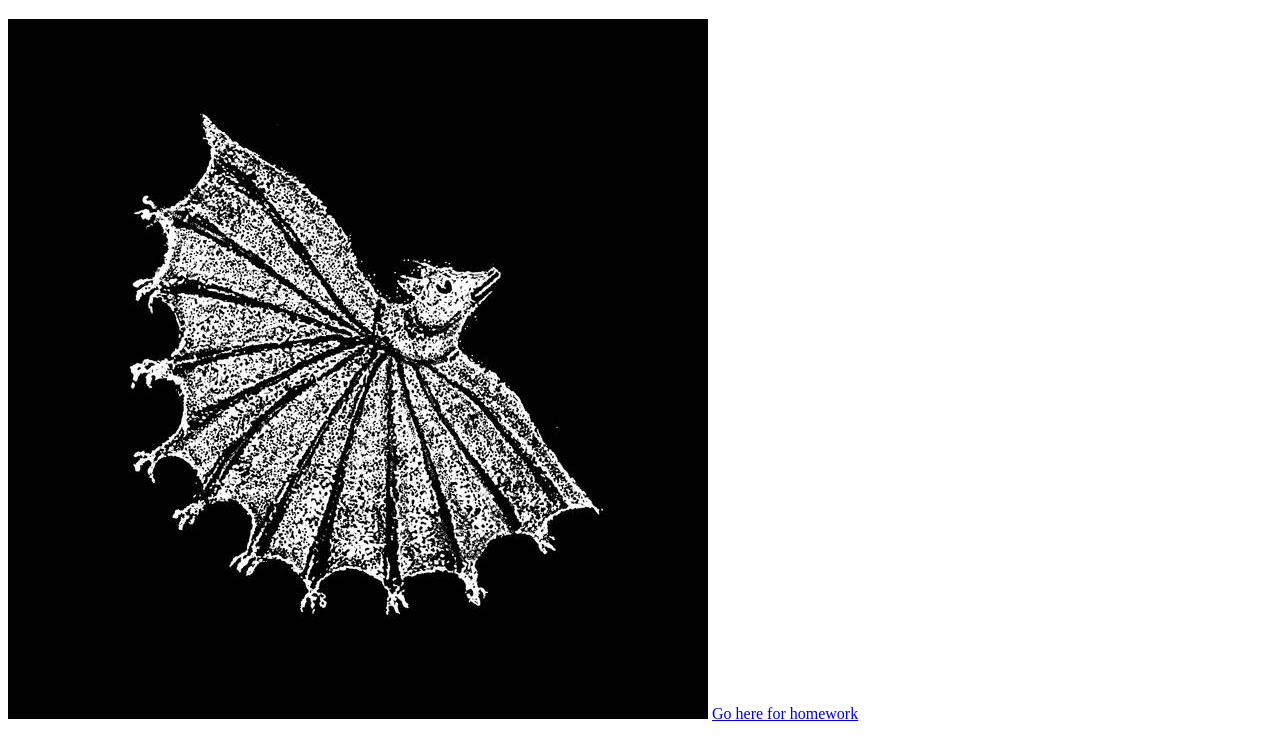
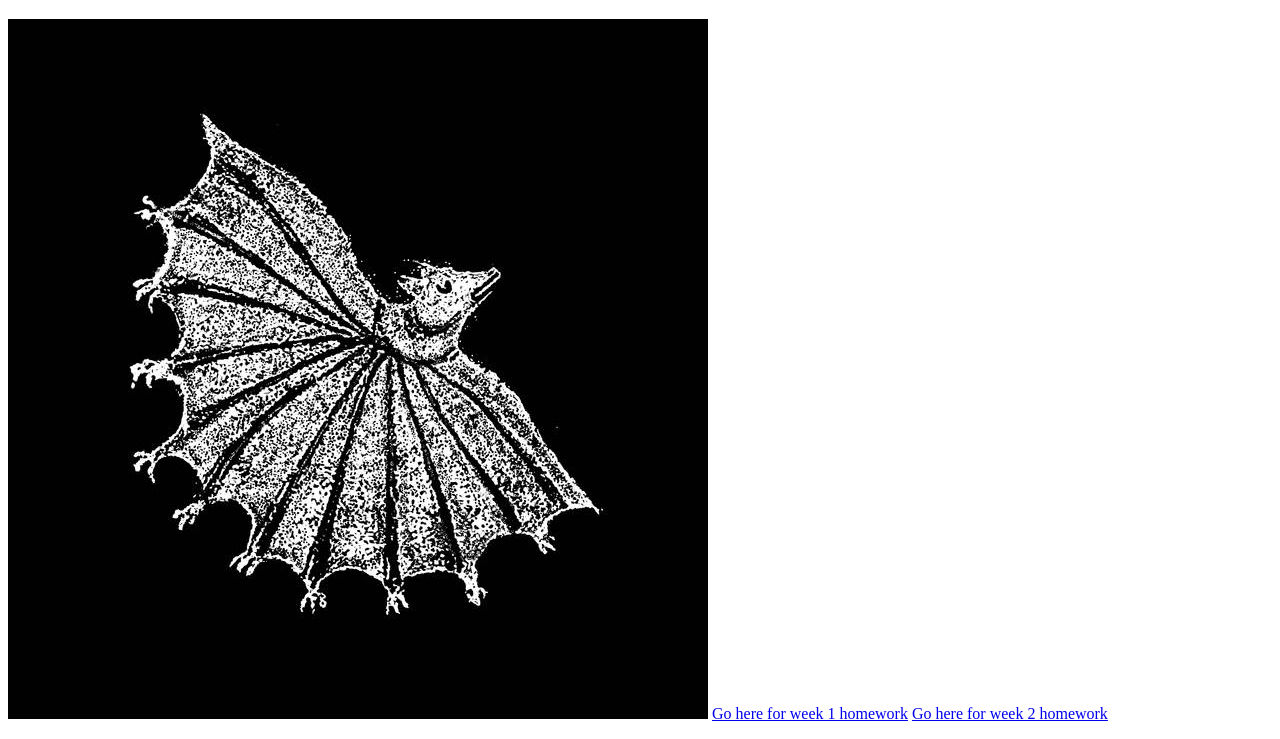
Before and after one commit to docezeWD/neit-william-2024-hw, a plain HTML site: page index.html in a window 1280 px wide. Shown: the part 61-800 px from the top of the page. Drawn offline with Linux system fonts and the light colour scheme.

Commit message:
Added Week 2 homework link

```diff
--- a/index.html
+++ b/index.html
@@ -9,6 +9,7 @@
     <body>
         <h1>NAVIGATE TO HOMEWORK PLACE</h1>
         <img src="images/ignoregrief.jpeg" alt="Ignore Grief album cover">
-        <a href="w1/homework.html">Go here for homework</a>
+        <a href="w1/homework.html">Go here for week 1 homework</a>
+        <a href="w2/index.html">Go here for week 2 homework</a>
     </body>
 </html>
```
